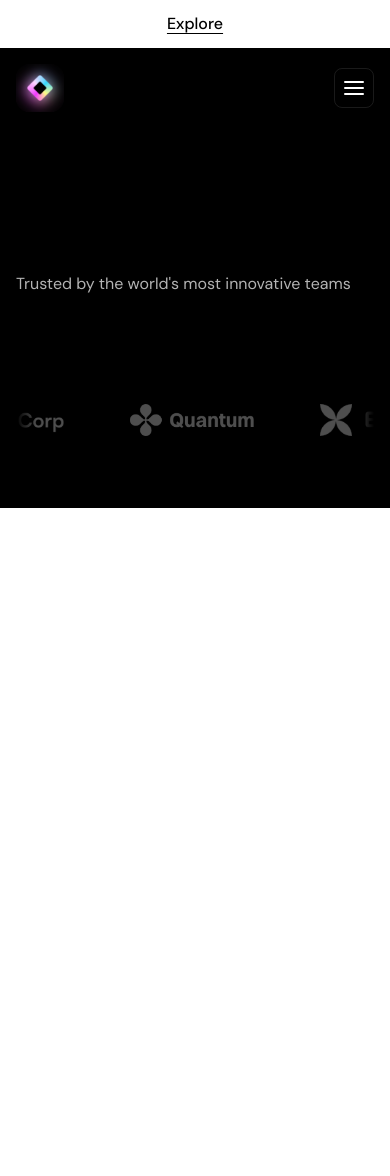
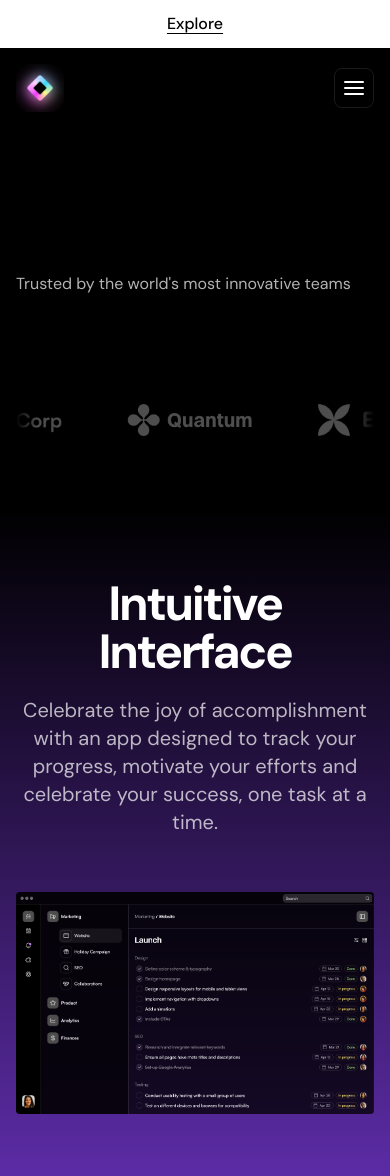
Before and after one commit to Grdgyyr/equentium-website, a Next.js app: page / in a window 390 px wide. Shown: the top 1176 px of the page. Before the commit the page ends 844 px from the top, so only its background shows below. Built offline with nearby package versions, Linux system fonts and the light colour scheme.

Commit message:
Implement ProductShowcase component with scroll-based animations and responsive design

```diff
--- a/src/components/ProductShowcase.tsx
+++ b/src/components/ProductShowcase.tsx
@@ -1,5 +1,45 @@
+"use client";
 import appScreen from "../assets/images/app-screen.png";
+import Image from "next/image";
+import { motion, useScroll, useTransform } from "framer-motion";
+import { useRef } from "react";
 
 export const ProductShowcase = () => {
-  return null;
+  const appImage = useRef<HTMLImageElement>(null);
+  const { scrollYProgress } = useScroll({
+    target: appImage,
+    offset: ["start end", "end end"],
+  });
+  const rotateX = useTransform(scrollYProgress, [0, 1], [15, 0]);
+  const opacity = useTransform(scrollYProgress, [0, 1], [0.5, 1]);
+
+  return (
+    <div className="bg-black text-white bg-gradient-to-b from-black to-[#5D2CA8] py-[72px] py-24">
+      <div className="container">
+        <h2 className="text-center text-5xl sm:text6-xl font-bold tracking-tighter">Intuitive Interface</h2>
+        <div className="max-w-xl mx-auto">
+          <p className="text-xl text-center text-white/70 mt-5">
+            Celebrate the joy of accomplishment with an app designed to track your
+            progress, motivate your efforts and celebrate your success, one task at a time.
+          </p>
+        </div>
+        <div className="flex justify-center items-center mt-14"> {/* Centering container */}
+          <motion.div
+            style={{
+              opacity: opacity,
+              rotateX: rotateX,
+              transformPerspective: "800px",
+            }}
+          >
+            <Image
+              src={appScreen}
+              alt="The Product Screenshot"
+              className="block" // Ensure the image behaves as a block element
+              ref={appImage}
+            />
+          </motion.div>
+        </div>
+      </div>
+    </div>
+  );
 };
```
